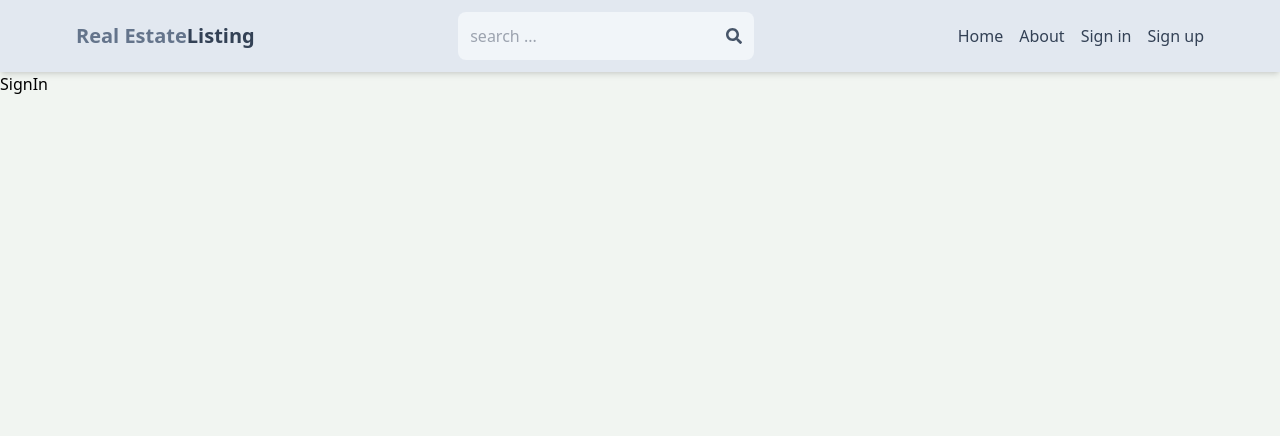
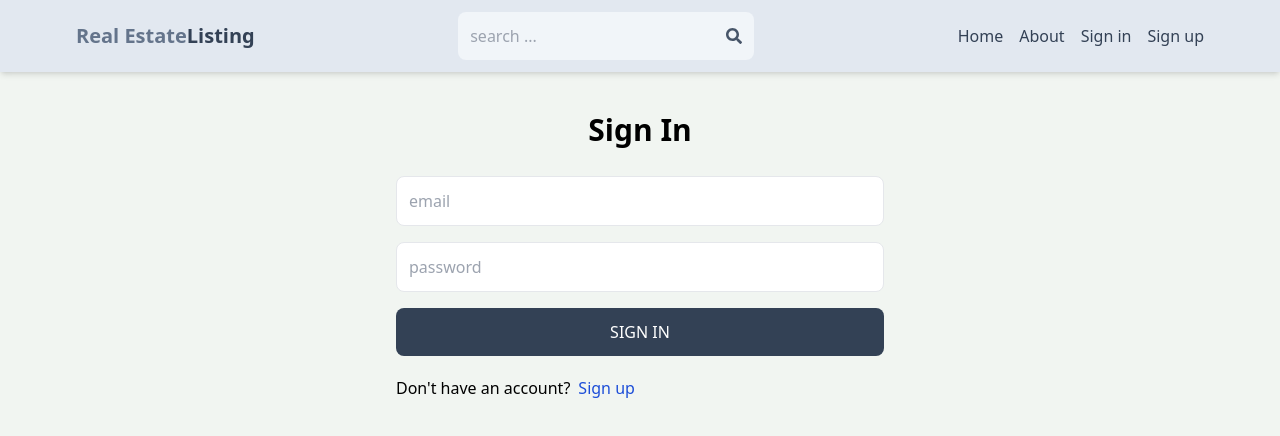
Before and after one commit to Ashe-bin/realestate-listing-app, a React (Vite) app in the folder client/: page /sign-in in a window 1280 px wide. Shown: the top 436 px of the page. Built offline with nearby package versions, Linux system fonts and the light colour scheme.

Commit message:
signing page ui and functionality

```diff
--- a/client/src/pages/SignIn.jsx
+++ b/client/src/pages/SignIn.jsx
@@ -1,3 +1,69 @@
+import { useState } from "react";
+import { Link, useNavigate } from "react-router-dom";
+
 export const SignIn = () => {
-  return <div>SignIn</div>;
+  const [formData, setFormData] = useState({});
+  const [loading, setLoading] = useState(false);
+  const [error, setError] = useState(null);
+  const navigate = useNavigate();
+  const handleChange = (e) => {
+    setFormData({ ...formData, [e.target.id]: e.target.value });
+  };
+
+  const handleSubmit = async (e) => {
+    e.preventDefault();
+    setLoading(true);
+    setError(null);
+    try {
+      const res = await fetch("/api/auth/signin", {
+        method: "POST",
+        headers: { "Content-Type": "application/JSON" },
+        body: JSON.stringify(formData),
+      });
+      const data = await res.json();
+      if (data.success === false) {
+        setError(data.message);
+        return;
+      }
+      navigate("/");
+    } catch (error) {
+      setError(error.message);
+    } finally {
+      setLoading(false);
+    }
+  };
+  return (
+    <div className="p-3 max-w-lg mx-auto">
+      <h1 className="text-3xl text-center font-semibold my-7">Sign In</h1>
+      <form onSubmit={handleSubmit} className="flex flex-col gap-4">
+        <input
+          type="email"
+          placeholder="email"
+          className="border p-3 rounded-lg"
+          id="email"
+          onChange={handleChange}
+        />
+        <input
+          type="password"
+          placeholder="password"
+          className="border p-3 rounded-lg"
+          id="password"
+          onChange={handleChange}
+        />
+        <button
+          disabled={loading}
+          className="bg-slate-700 text-white p-3 rounded-lg uppercase hover:bg-slate-600 disabled:opacity-80 cursor-pointer"
+        >
+          {loading ? "Loading..." : "Sign in"}
+        </button>
+      </form>
+      <div className="flex gap-2 mt-5">
+        <p>Don&apos;t have an account?</p>
+        <Link to="/sign-up">
+          <span className="text-blue-700">Sign up</span>
+        </Link>
+      </div>
+      {error && <p className="text-red-500 mt-5">{error}</p>}
+    </div>
+  );
 };
```
